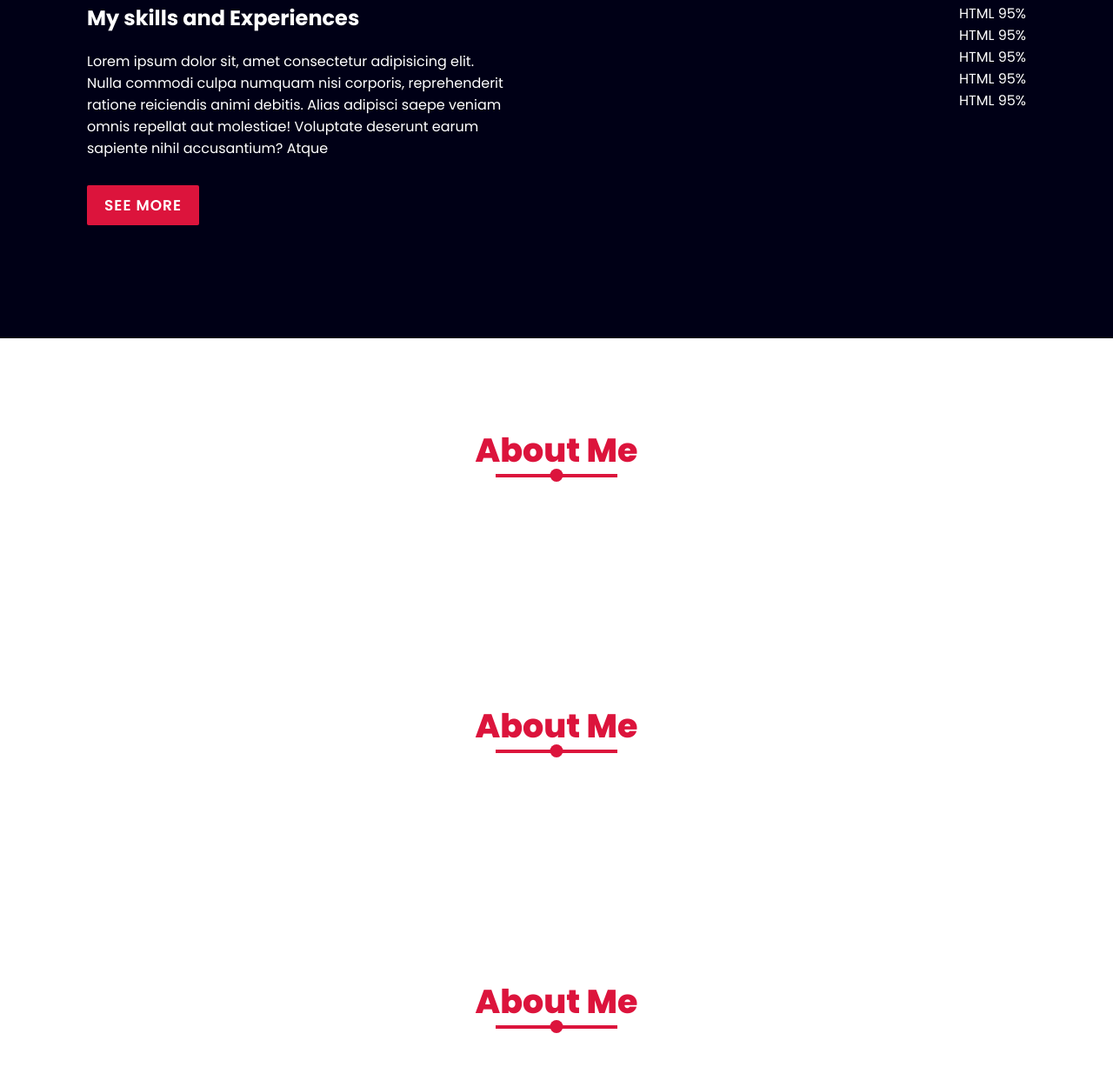
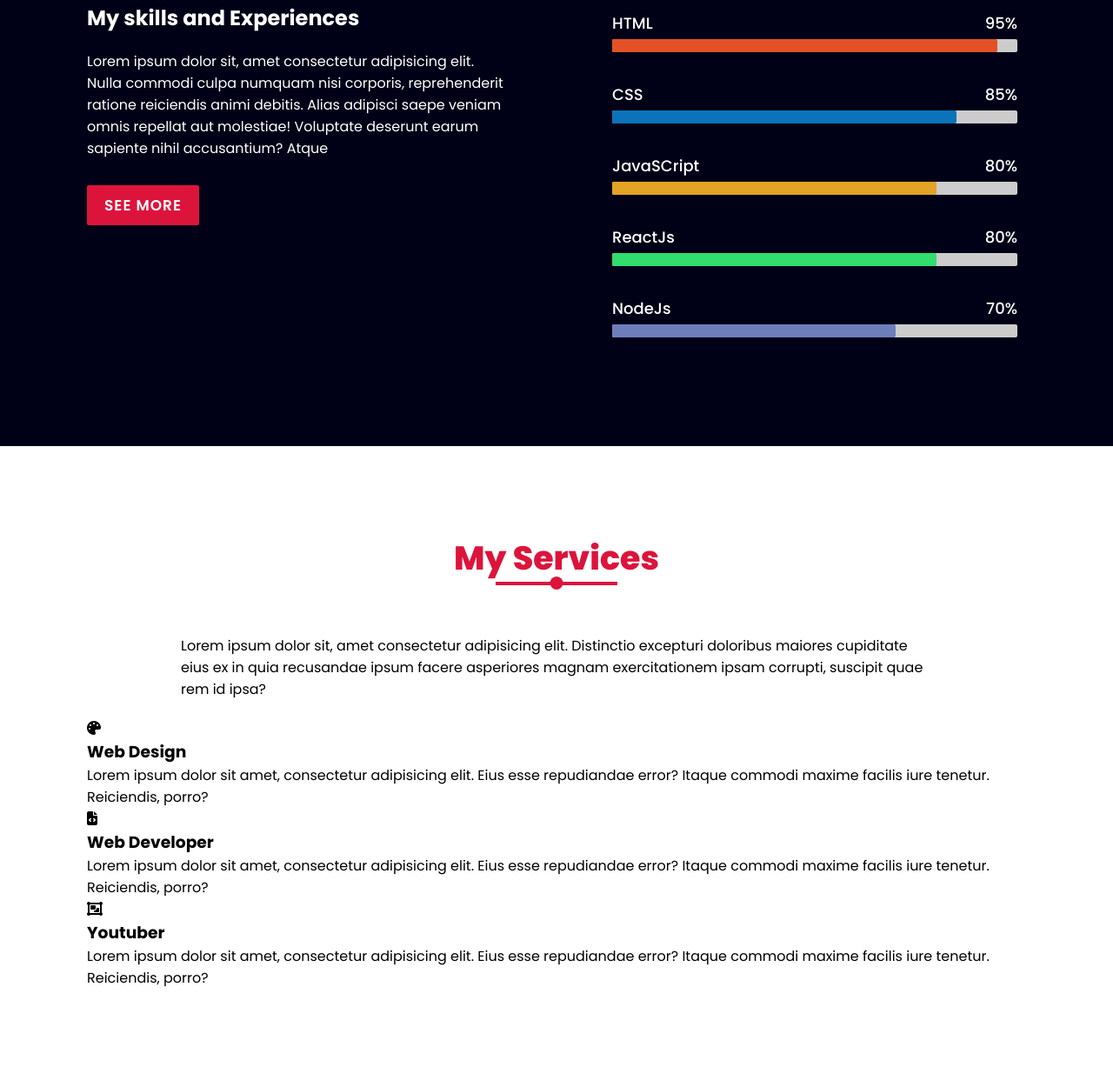
Before and after one commit to ayubxon1775/Portfolio, a plain HTML site: page index.html in a window 1280 px wide. Shown: the part 1857-3084 px from the top of the page at 87% size. Drawn offline with Linux system fonts and the light colour scheme.

Commit message:
added skills section

```diff
--- a/index.html
+++ b/index.html
@@ -77,40 +77,71 @@
         </div>
         <div class="bar">
           <div class="info">
-            <span>HTML</span>
-            <span>95%</span>
+            <span>CSS</span>
+            <span>85%</span>
           </div>
-            <div class="line html"></div>
+            <div class="line css"></div>
         </div>
         <div class="bar">
           <div class="info">
-            <span>HTML</span>
-            <span>95%</span>
+            <span>JavaSCript</span>
+            <span>80%</span>
           </div>
-            <div class="line html"></div>
+            <div class="line javascript"></div>
         </div>
         <div class="bar">
           <div class="info">
-            <span>HTML</span>
-            <span>95%</span>
+            <span>ReactJs</span>
+            <span>80%</span>
           </div>
-            <div class="line html"></div>
+            <div class="line react"></div>
         </div>
         <div class="bar">
           <div class="info">
-            <span>HTML</span>
-            <span>95%</span>
+            <span>NodeJs</span>
+            <span>70%</span>
           </div>
-            <div class="line html"></div>
+            <div class="line nodeJs"></div>
         </div>
       </div>
     </div>
   </section>
 
-  <section class="services">
+  <section class="services" id="services">
     <div class="title reveal">
-      <div class="section-title">About Me</div>
+      <div class="section-title">My Services</div>
+      <p>Lorem ipsum dolor sit, amet consectetur adipisicing elit. Distinctio excepturi doloribus maiores cupiditate eius ex in quia recusandae ipsum facere asperiores magnam exercitationem ipsam corrupti, suscipit quae rem id ipsa?</p>
     </div>
+    <div class="content">
+      <div class="card reveal">
+        <div class="service-icon">
+          <i class="fas fa-palette"></i>
+        </div>
+        <div class="info">
+          <h3>Web Design</h3>
+          <p>Lorem ipsum dolor sit amet, consectetur adipisicing elit. Eius esse repudiandae error? Itaque commodi maxime facilis iure tenetur. Reiciendis, porro?</p>
+        </div>
+      </div>
+      <div class="card reveal">
+        <div class="service-icon">
+          <i class="fas fa-file-code"></i>
+        </div>
+        <div class="info">
+          <h3>Web Developer</h3>
+          <p>Lorem ipsum dolor sit amet, consectetur adipisicing elit. Eius esse repudiandae error? Itaque commodi maxime facilis iure tenetur. Reiciendis, porro?</p>
+        </div>
+      </div>
+      <div class="card reveal">
+        <div class="service-icon">
+          <i class="fas fa-object-group"></i>
+        </div>
+        <div class="info">
+          <h3>Youtuber</h3>
+          <p>Lorem ipsum dolor sit amet, consectetur adipisicing elit. Eius esse repudiandae error? Itaque commodi maxime facilis iure tenetur. Reiciendis, porro?</p>
+        </div>
+      </div>
+    </div>
+
   </section>
 
   <section class="work">
--- a/style.css
+++ b/style.css
@@ -220,3 +220,71 @@ section{
 .skills .col-left .content-title {
 	margin-bottom: 20px;
 }
+
+.skills .col-right{
+	position: relative;
+	width: 45%;
+}
+.skills .col-right .bar{
+	margin-bottom: 15px;
+	padding: 10px;
+}
+.skills .col-right .bar .info{
+	display: flex;
+	align-items: center;
+	justify-content: space-between;
+	margin-bottom: 5px;
+}
+.skills .info span {
+	font-size: 18px;
+	font-weight: 500;
+}
+.skills .line {
+	position: relative;
+	width: 100%;
+	height: 15px;
+	background: #ccc;
+	border-radius: 2px;
+}
+
+.skills .line::before {
+	content: "";
+	position: absolute;
+	height: 100%;
+	top: 0;
+	left: 0;
+	border-radius: 2px;
+}
+
+.skills .html::before{
+	width: 95%;
+	background: #e45126;
+}
+.skills .css::before{
+	width: 85%;
+	background: #0c73bb;
+}
+.skills .javascript::before{
+	width: 80%;
+	background: #e3a324;
+}
+.skills .react::before{
+	width: 80%;
+	background: #30dd6d;
+}
+.skills .nodeJs::before{
+	width: 70%;
+	background: #6d7ebb;
+}
+
+.services .content{
+	display: flex;
+	justify-content: center;
+	flex-wrap: wrap;
+	flex-direction: row;
+	margin-top: 20px;
+}
+.title p{
+	width: 80%;
+
+}
```
